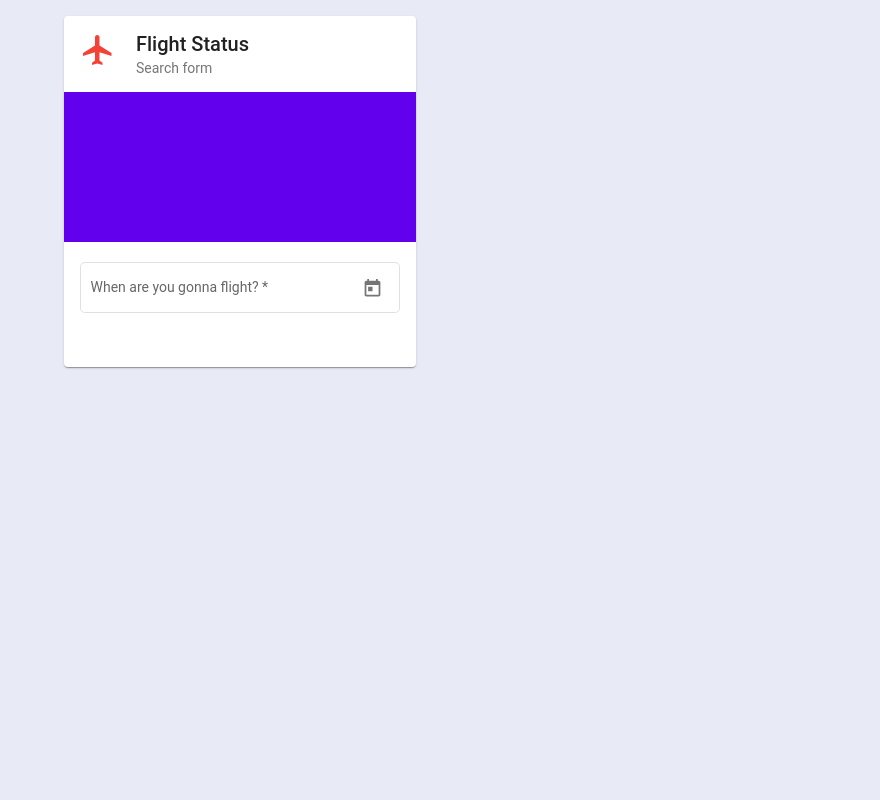
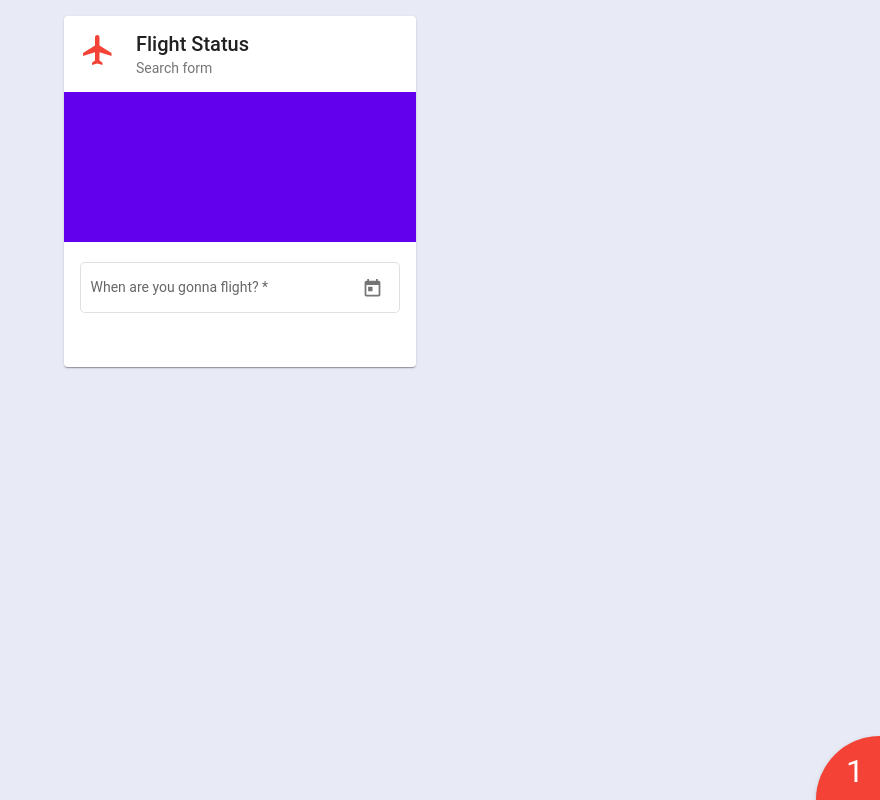
Before and after one commit to mdperez86/flight-status, an Angular app: page / in a window 1280 px wide. Shown: the whole page, without its empty margins (400-1280 px from the left). Built offline with nearby package versions, Linux system fonts and the light colour scheme.

Commit message:
Version change

```diff
--- a/src/app/app.component.html
+++ b/src/app/app.component.html
@@ -68,3 +68,5 @@
     </mat-card-actions>
   </mat-card>
 </form>
+
+<div class="version">1</div>
--- a/src/app/app.component.scss
+++ b/src/app/app.component.scss
@@ -96,4 +96,19 @@
       }
     }
   }
+  .version {
+    position: absolute;
+    right: 0;
+    bottom: 0;
+    background-color: #f44336;
+    font-size: 2rem;
+    color: #fff;
+    border-radius: 100% 0 0 0;
+    width: 3rem;
+    height: 3rem;
+    text-align: right;
+    padding: 1rem 1rem 0 0;
+    box-shadow: 0 3px 1px -2px rgba(0,0,0,.2), 0 2px 2px 0 rgba(0,0,0,.14), 0 1px 5px 0 rgba(0,0,0,.12);
+    font-family: Roboto,"Helvetica Neue",sans-serif;
+  }
 }
```
